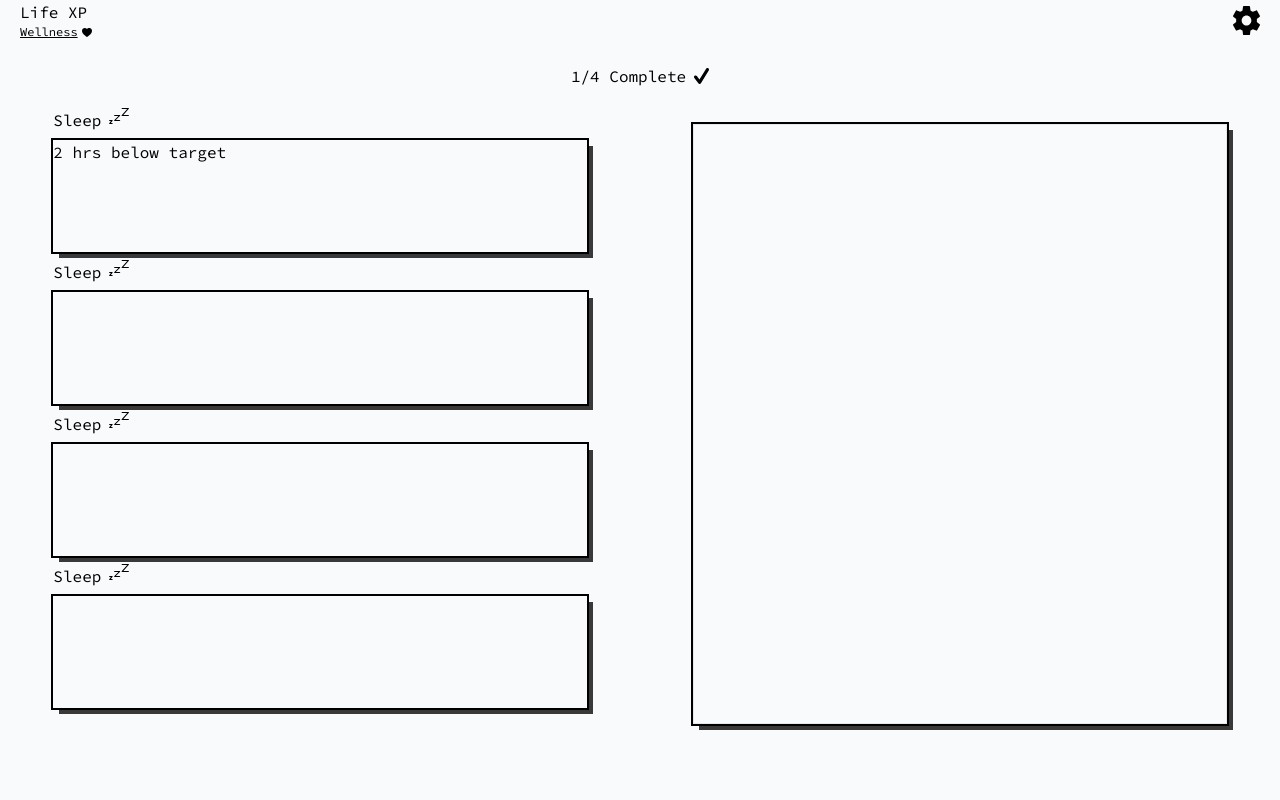
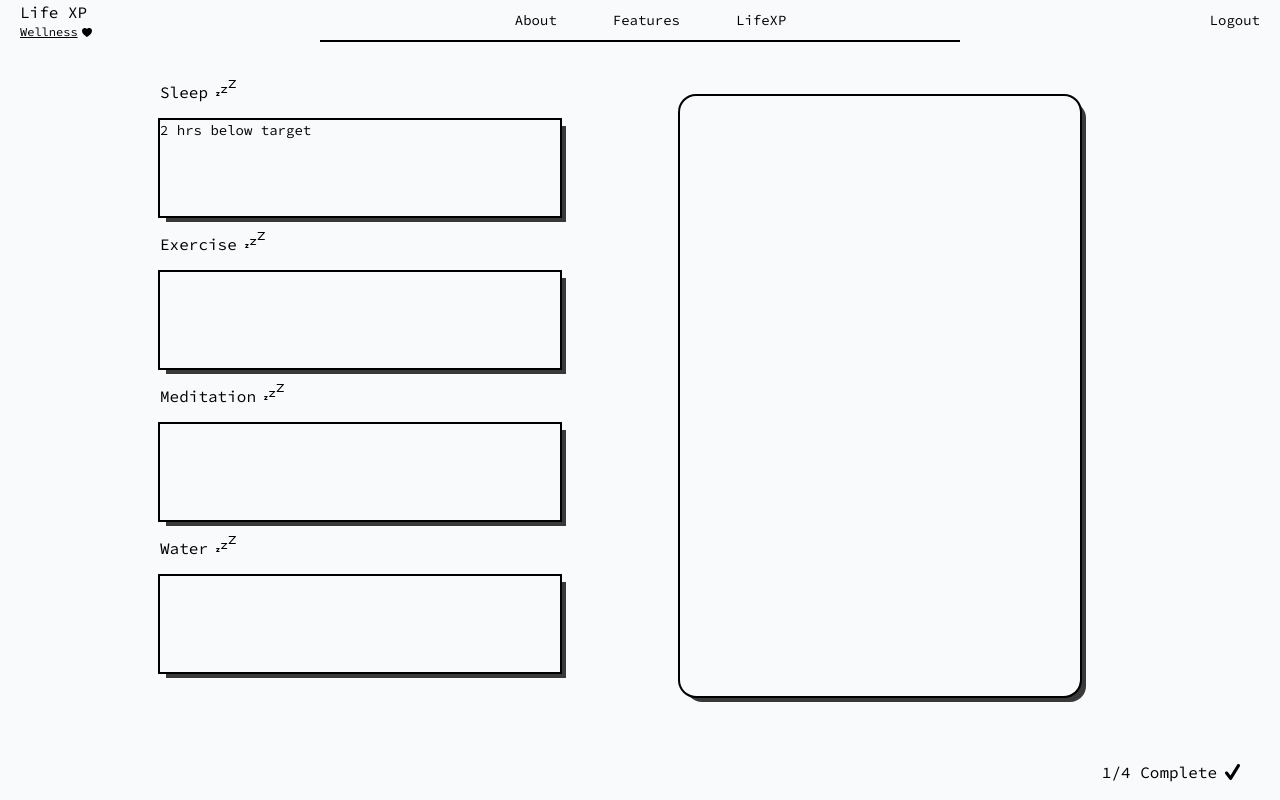
Before and after one commit to TenScoops/WelnessXP, a React (Vite) app in the folder Frontend/: page / in a window 1280 px wide. Built offline with nearby package versions, Linux system fonts and the light colour scheme.

Commit message:
layout changes

```diff
--- a/Frontend/src/Components/Features/Features.tsx
+++ b/Frontend/src/Components/Features/Features.tsx
@@ -3,24 +3,20 @@ import Water from "./Water"
 const Features = () => {
     const styling = {
         "headingdiv": "flex flex-row justify-between w-10/12 md:w-10/12",
-        "boxdiv": "w-10/12 md:w-10/12 h-28 shadow-sharp-md icon-hover cursor-pointer "
+        "boxdiv": "w-10/12 md:w-10/12 h-24 shadow-sharp-md icon-hover cursor-pointer "
     }
-    return(<div className="flex flex-col items-center h-screen w-full">
+    return(
+    <div className="flex flex-col items-center h-screen w-full">
 
         {/* <div className="md:hidden flex flex-row items-center mb-12 mt-28">
             <h1 className="text-sm">Hope You're having a wonderful day!</h1>
             <span><Heart /></span>
         </div> */}
-        <div className="mt-16 mb-5 flex flex-row items-center cursor-pointer">
-            <h1 className="mr-2">
-                1/4 Complete
-            </h1>
-            <CheckMark />
-        </div>
 
-        <div className="flex flex-row w-full">
+
+        <div className="grid md:grid-cols-2  w-[85%] lg:w-[80%] xl:w-[75%] mt-20">
             {/* Features cliclable divs */}
-        <div className="flex flex-col w-full items-center  space-y-2 ">
+            <div className="flex flex-col w-full  space-y-4 ">
 
 
                 {/* sleep */}
@@ -33,13 +29,13 @@ const Features = () => {
                     <div></div>
                 </div>
                 <div className={styling.boxdiv}>
-                <h1> 2 hrs below target</h1>
+                    <h1 className="text-sm"> 2 hrs below target</h1>
                 </div>
 
                 {/* Exercise */}
                 <div className={styling.headingdiv}>
                     <div className="flex flex-row">
-                    <h1 className="mr-2">Sleep</h1>
+                        <h1 className="mr-2">Exercise</h1>
                         <SleepIcon />
                     </div>
                     {/* invisible div for styling */}
@@ -52,7 +48,7 @@ const Features = () => {
                 {/* Meditation */}
                 <div className={styling.headingdiv}>
                     <div className="flex flex-row">
-                    <h1 className="mr-2">Sleep</h1>
+                        <h1 className="mr-2">Meditation</h1>
                         <SleepIcon />
                     </div>
                     {/* invisible div for styling */}
@@ -65,7 +61,7 @@ const Features = () => {
                 {/* Water */}
                 <div className={styling.headingdiv}>
                     <div className="flex flex-row">
-                    <h1 className="mr-2">Sleep</h1>
+                        <h1 className="mr-2">Water</h1>
                         <SleepIcon />
                     </div>
                     {/* invisible div for styling */}
@@ -78,9 +74,17 @@ const Features = () => {
         </div>
 
         {/* Features configurations */}
+
         <Water />
+
+
     </div>
-
+        <div className="mt-14 absolute bottom-0 right-10 mb-4 flex flex-row items-center cursor-pointer">
+                <h1 className="mr-2">
+                    1/4 Complete
+                </h1>
+                <CheckMark />
+        </div>
     </div>)
 }
 export default Features
--- a/Frontend/src/Components/Features/Water.tsx
+++ b/Frontend/src/Components/Features/Water.tsx
@@ -1,6 +1,6 @@
 const Water = () =>{
     return(<div className="w-full flex justify-center" >
-        <div className="hidden md:block w-10/12 h-[600px] mt-4 border shadow-sharp-md icon-hover cursor-pointer">
+        <div className="hidden md:block w-10/12 h-[600px] mt-4 rounded-2xl shadow-sharp-md cursor-pointer">
 
         </div>
     </div>)
--- a/Frontend/src/Components/Navbar/Navbar.tsx
+++ b/Frontend/src/Components/Navbar/Navbar.tsx
@@ -1,8 +1,9 @@
 import { Heart2, Settings } from "../Icons/Icons"
 
 const Navbar = () => {
-    return(<div className=" w-full fixed z-50">
-       <div className=" flex flex-row justify-between">
+    return(
+    <div className=" w-full fixed bg-slate-50 z-50">
+       <div className=" flex flex-row justify-between items-center">
             <div className="ml-5">
                 <h1>Life XP</h1>
                 <div className="flex flex-row items-center">
@@ -12,10 +13,20 @@ const Navbar = () => {
                     <Heart2 />
                 </div>
             </div>
+            <div className="flex flex-row space-x-14 text-sm">
+                <h1 className="cursor-pointer">About</h1>
+                <h1 className="cursor-pointer">Features</h1>
+                <h1 className="cursor-pointer">LifeXP</h1>
+            </div>
+            <button className="mr-5 text-sm">
+                Logout
+            </button>
+        </div>
+        {/* styling for navbar - bottom border*/}
+        <div className="flex justify-center">
+            <div className="border border-b border-black w-[50%]">
 
-            <button className="mr-5">
-                <Settings />
-            </button>
+            </div>
         </div>
     </div>)
 }
```
Lines whose indentation alone changed are shown as unchanged.
